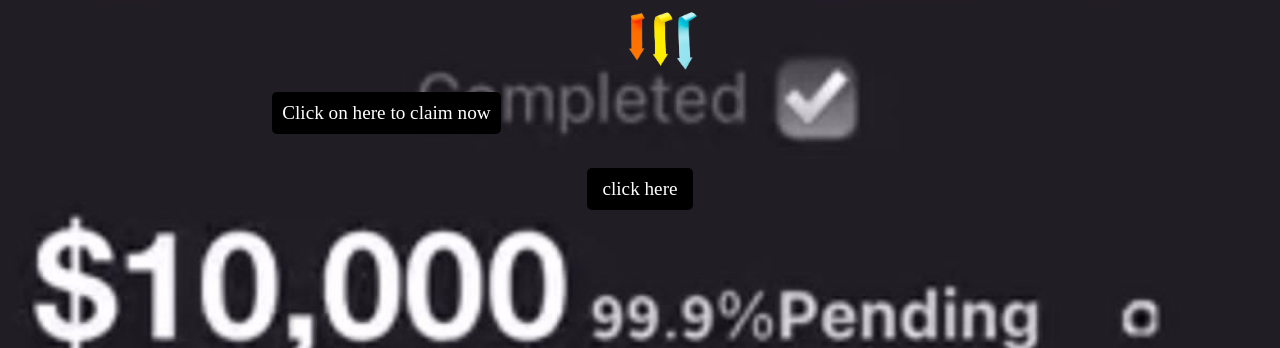
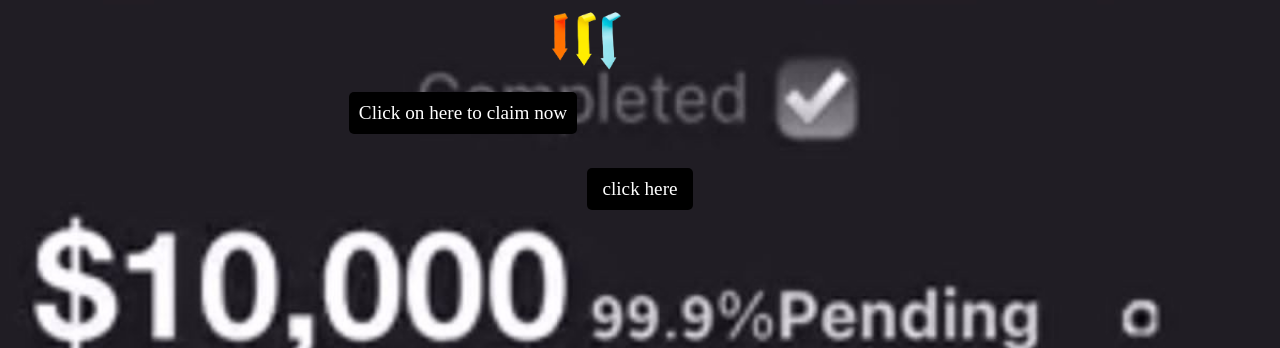
Before and after one commit to elongiveaway2025/congrats-you-just-won-click-to-claim-now-, a plain HTML site: page index.html in a window 1280 px wide. Shown: the part 452-800 px from the top of the page. Drawn offline with Linux system fonts and the light colour scheme.

Commit message:
Update style.css

```diff
--- a/style.css
+++ b/style.css
@@ -54,6 +54,9 @@ a:hover {
   color: black;
   border: 1px solid black;
 }
+img{
+  margin-left:-20%;
+}
 
 /* 📱 Small screens (phones) */
 @media screen and (max-width: 600px) {
```
